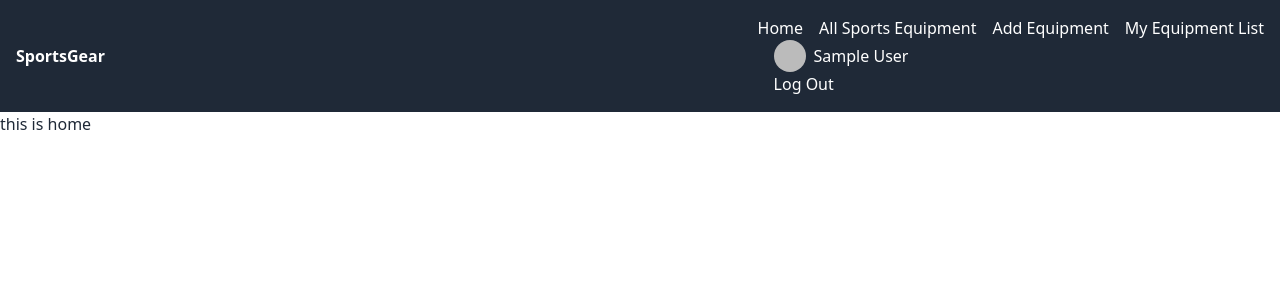
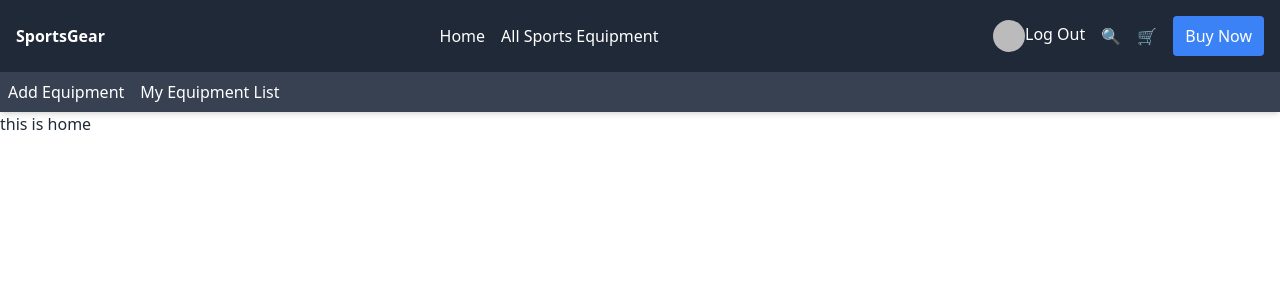
Before and after one commit to nbappi13/SportsGear, a React (Vite) app: page / in a window 1280 px wide. Shown: the top 300 px of the page. Built offline with nearby package versions, Linux system fonts and the light colour scheme; no server answers; sample sign-in values are in the browser's storage.

Commit message:
updated navbar functionality better with creating a sub navbar component in the components and created two extra pages named cart page and buy now page and cart icon and search icon added

```diff
--- a/src/App.jsx
+++ b/src/App.jsx
@@ -1,10 +1,13 @@
+
 import React, { useContext } from 'react';
-import { BrowserRouter as Router, Route, Routes, Navigate } from 'react-router-dom';
+import { Route, Routes, Navigate } from 'react-router-dom';
 import Navbar from './components/Navbar';
 import Home from './pages/Home/Home';
 import AllSportsEquipment from './pages/AllSportsEquipment/AllSportsEquipment';
 import AddEquipment from './pages/AddEquipment/AddEquipment';
 import MyEquipmentList from './pages/MyEquipmentList/MyEquipmentList';
+import Cart from './pages/Cart/Cart';
+import BuyNow from './pages/BuyNow/BuyNow';
 import Login from './pages/Login/Login';
 import Register from './pages/Register/Register';
 import PrivateRoute from './components/PrivateRoute';
@@ -21,6 +24,8 @@ const App = () => {
         <Route path="/all-sports-equipment" element={<AllSportsEquipment />} />
         <Route path="/add-equipment" element={<PrivateRoute><AddEquipment /></PrivateRoute>} />
         <Route path="/my-equipment-list" element={<PrivateRoute><MyEquipmentList /></PrivateRoute>} />
+        <Route path="/cart" element={<Cart />} />
+        <Route path="/buy-now" element={<BuyNow />} />
         <Route path="/login" element={currentUser ? <Navigate to="/" /> : <Login />} />
         <Route path="/register" element={currentUser ? <Navigate to="/" /> : <Register />} />
       </Routes>
--- a/src/components/Navbar.jsx
+++ b/src/components/Navbar.jsx
@@ -1,28 +1,35 @@
-
 
 import React, { useContext } from 'react';
-import { Link, NavLink } from 'react-router-dom';
+import { NavLink } from 'react-router-dom';
 import { AuthContext } from '../context/AuthContext';
+import SubNavbar from './SubNavbar';
 
 const Navbar = () => {
   const { currentUser, logout } = useContext(AuthContext);
 
   return (
+    <>
       <nav className="bg-gray-800 p-4">
         <div className="container mx-auto flex justify-between items-center">
           <div className="text-white font-bold">SportsGear</div>
-        <div className="space-x-4">
+          <div className="flex space-x-4 justify-center flex-1">
             <NavLink to="/" activeClassName="text-yellow-500" className="text-white">Home</NavLink>
             <NavLink to="/all-sports-equipment" activeClassName="text-yellow-500" className="text-white">All Sports Equipment</NavLink>
-          <NavLink to="/add-equipment" activeClassName="text-yellow-500" className="text-white">Add Equipment</NavLink>
-          <NavLink to="/my-equipment-list" activeClassName="text-yellow-500" className="text-white">My Equipment List</NavLink>
+          </div>
+          <div className="flex items-center space-x-4">
             {currentUser ? (
               <>
-              <div className="text-white flex items-center space-x-2">
-                {currentUser.photoURL && <img src={currentUser.photoURL} alt="User Avatar" className="inline-block h-8 w-8 rounded-full" />}
-                <span className="ml-2">{currentUser.displayName || currentUser.email}</span>
+                <div className="relative text-white">
+                  {currentUser.photoURL && (
+                    <img
+                      src={currentUser.photoURL}
+                      alt="User Avatar"
+                      className="inline-block h-8 w-8 rounded-full cursor-pointer"
+                      title={currentUser.displayName || currentUser.email}
+                    />
+                  )}
+                  <button onClick={logout} className="text-white">Log Out</button>
                 </div>
-              <button onClick={logout} className="text-white">Log Out</button>
               </>
             ) : (
               <>
@@ -30,9 +37,20 @@ const Navbar = () => {
                 <NavLink to="/register" activeClassName="text-yellow-500" className="text-white">Register</NavLink>
               </>
             )}
+            <NavLink to="/search" className="text-white">
+              🔍
+            </NavLink>
+            <NavLink to="/cart" className="text-white">
+              🛒
+            </NavLink>
+            <NavLink to="/buy-now" className="bg-blue-500 text-white px-3 py-2 rounded">
+              Buy Now
+            </NavLink>
           </div>
         </div>
       </nav>
+      {currentUser && <SubNavbar />}
+    </>
   );
 };
 
--- a/src/components/PrivateRoute.jsx
+++ b/src/components/PrivateRoute.jsx
@@ -1,13 +1,12 @@
-
 
 import React, { useContext } from 'react';
 import { Navigate } from 'react-router-dom';
 import { AuthContext } from '../context/AuthContext';
 
 const PrivateRoute = ({ children }) => {
-  const { isAuthenticated } = useContext(AuthContext);
+  const { currentUser } = useContext(AuthContext);
 
-  return isAuthenticated ? children : <Navigate to="/login" />;
+  return currentUser ? children : <Navigate to="/login" />;
 };
 
 export default PrivateRoute;
--- /dev/null
+++ b/src/components/SubNavbar.jsx
@@ -0,0 +1,23 @@
+
+import React, { useContext } from 'react';
+import { NavLink } from 'react-router-dom';
+import { AuthContext } from '../context/AuthContext';
+
+const SubNavbar = () => {
+  const { currentUser } = useContext(AuthContext);
+
+  if (!currentUser) return null;
+
+  return (
+    <nav className="bg-gray-700 p-2 shadow-md">
+      <div className="container mx-auto flex justify-between items-center">
+        <div className="space-x-4">
+          <NavLink to="/add-equipment" activeClassName="text-yellow-500" className="text-white">Add Equipment</NavLink>
+          <NavLink to="/my-equipment-list" activeClassName="text-yellow-500" className="text-white">My Equipment List</NavLink>
+        </div>
+      </div>
+    </nav>
+  );
+};
+
+export default SubNavbar;
--- a/src/context/AuthContext.jsx
+++ b/src/context/AuthContext.jsx
@@ -1,4 +1,3 @@
-
 
 import React, { createContext, useState, useEffect } from 'react';
 import { onAuthStateChanged, signInWithEmailAndPassword, createUserWithEmailAndPassword, signOut, signInWithPopup, updateProfile } from 'firebase/auth';
@@ -21,11 +20,19 @@ const AuthProvider = ({ children }) => {
   const register = (email, password, name, photoURL) => createUserWithEmailAndPassword(auth, email, password)
     .then((userCredential) => {
       const user = userCredential.user;
-      return updateProfile(user, { displayName: name, photoURL });
+      return updateProfile(user, { displayName: name, photoURL }).then(() => {
+        setCurrentUser({ ...user, displayName: name, photoURL });
+      });
     });
 
-  const loginWithGoogle = () => signInWithPopup(auth, googleProvider);
-  const loginWithGitHub = () => signInWithPopup(auth, githubProvider);
+  const loginWithGoogle = () => signInWithPopup(auth, googleProvider).then(result => {
+    setCurrentUser(result.user);
+  });
+
+  const loginWithGitHub = () => signInWithPopup(auth, githubProvider).then(result => {
+    setCurrentUser(result.user);
+  });
+
   const logout = () => signOut(auth);
 
   return (
--- a/src/firebaseConfig.js
+++ b/src/firebaseConfig.js
@@ -1,4 +1,3 @@
-
 
 import { initializeApp } from "firebase/app";
 import { getAuth, GoogleAuthProvider, GithubAuthProvider } from "firebase/auth";
--- a/src/main.jsx
+++ b/src/main.jsx
@@ -1,3 +1,4 @@
+
 import React from 'react';
 import { createRoot } from 'react-dom/client';
 import { BrowserRouter as Router } from 'react-router-dom';
--- /dev/null
+++ b/src/pages/BuyNow/BuyNow.jsx
@@ -0,0 +1,13 @@
+
+import React from 'react';
+
+const BuyNow = () => {
+  return (
+    <div className="min-h-screen bg-gray-100 p-8">
+      <h1 className="text-3xl font-bold mb-6">Buy Now</h1>
+      <p>Proceed to checkout and complete your purchase.</p>
+    </div>
+  );
+};
+
+export default BuyNow;
--- /dev/null
+++ b/src/pages/Cart/Cart.jsx
@@ -0,0 +1,14 @@
+
+import React from 'react';
+
+const Cart = () => {
+  return (
+    <div className="min-h-screen bg-gray-100 p-8">
+      <h1 className="text-3xl font-bold mb-6">Your Cart</h1>
+
+      <p>Your cart is currently empty.</p>
+    </div>
+  );
+};
+
+export default Cart;
--- a/src/pages/Register/Register.jsx
+++ b/src/pages/Register/Register.jsx
@@ -1,4 +1,3 @@
-
 
 import React, { useState, useContext } from 'react';
 import { useNavigate, Link } from 'react-router-dom';
```
Lines whose indentation alone changed are shown as unchanged.
